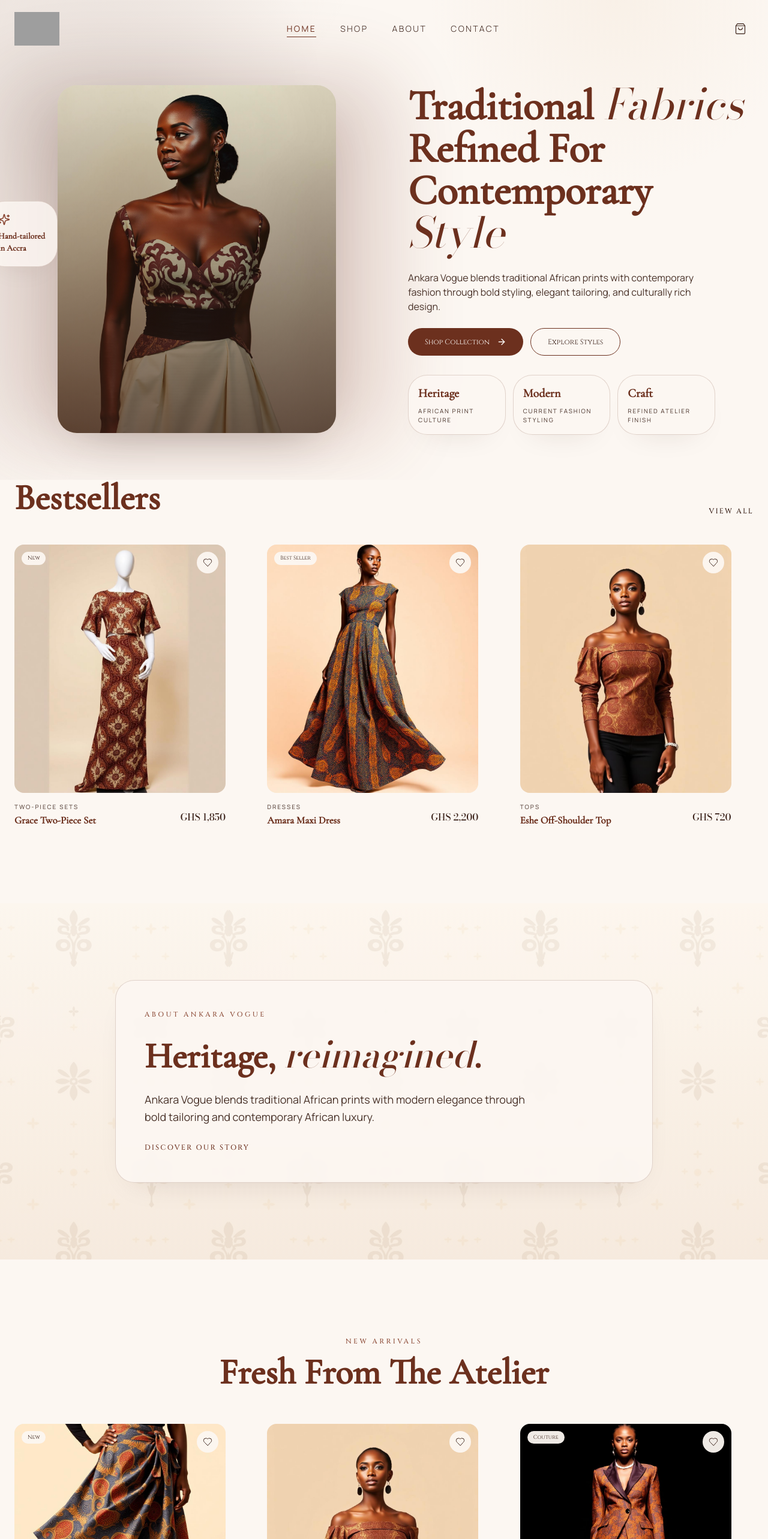
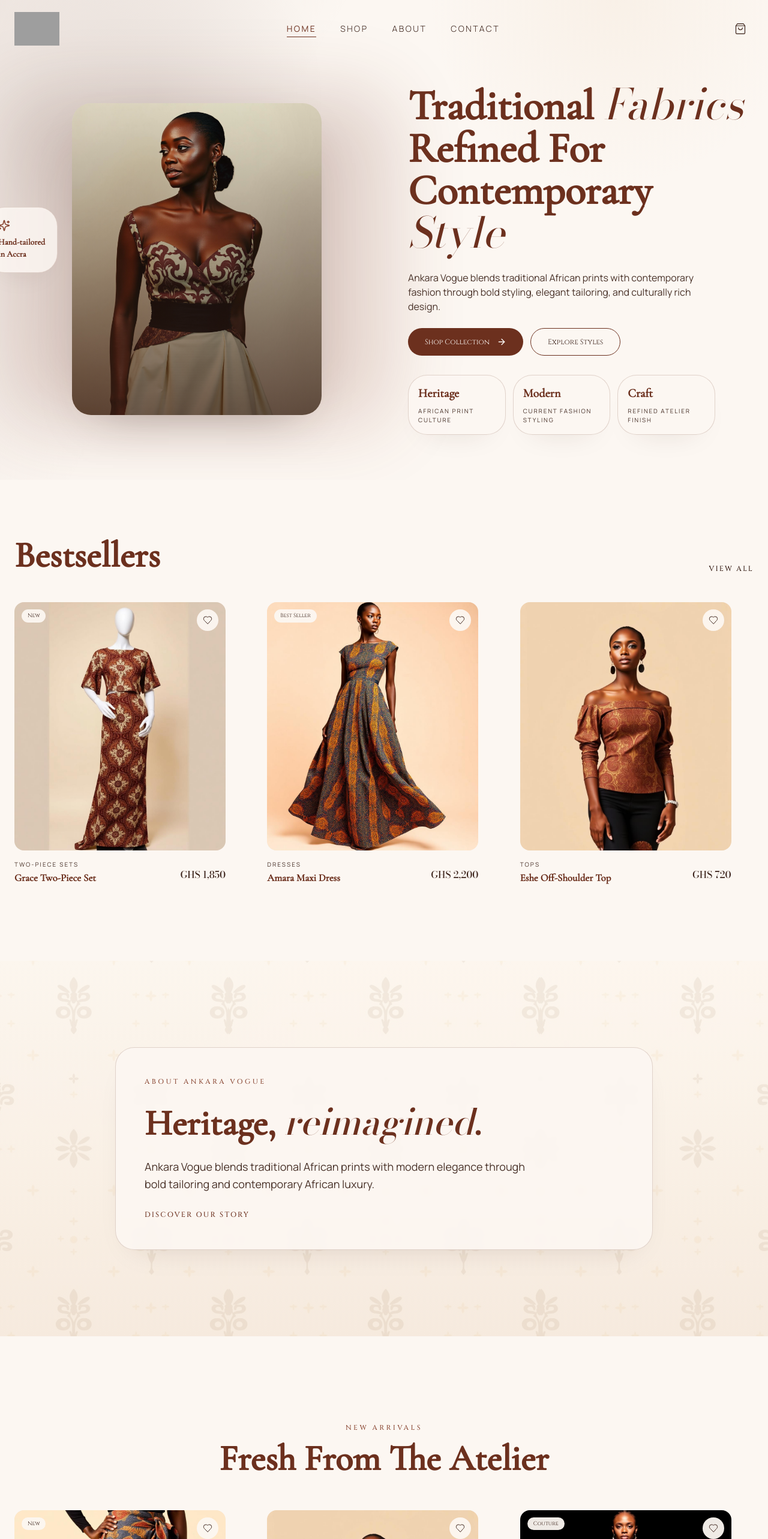
Before and after one commit to oliviaroberta/AnkaraVogue, a React (Vite) app: page / in a window 1280 px wide. Shown: the top 2566 px of the page at 60% size. Built offline with nearby package versions, Linux system fonts and the light colour scheme; grey boxes are pictures that could not be loaded; the HTML template or start-up script is replaced by a standard one.

Commit message:
renamed:    dist/assets/index-BDK3b63b.js -> dist/assets/index-mDmcxP7N.js 	modified:   dist/index.html 	modified:   src/pages/Home.tsx

```diff
--- a/src/pages/Home.tsx
+++ b/src/pages/Home.tsx
@@ -15,7 +15,7 @@ const Home = () => {
         <div className="container relative grid lg:grid-cols-[0.95fr_0.9fr] gap-10 lg:gap-12 items-center pt-28 pb-12">
           <div className="relative animate-scale-in order-1">
             <div className="absolute -inset-4 bg-gradient-luxe opacity-20 rounded-[3rem] blur-3xl" />
-            <div className="relative aspect-[4/5] max-w-[29rem] mx-auto rounded-[2rem] overflow-hidden shadow-elegant">
+            <div className="relative aspect-[4/5] max-w-[26rem] mx-auto rounded-[2rem] overflow-hidden shadow-elegant">
               <img src={hero} alt="Ankara Vogue heritage couture" width={1536} height={1920} className="w-full h-full object-cover" />
               <div className="absolute inset-0 bg-gradient-overlay" />
             </div>
@@ -54,7 +54,7 @@ const Home = () => {
         </div>
       </section>
 
-      <section className="container pb-24 md:pb-32">
+      <section className="container pt-18 md:pt-24 pb-24 md:pb-32">
         <div className="flex justify-between items-end mb-12 flex-wrap gap-4">
           <div>
             <h2 className="font-display text-4xl md:text-6xl">Bestsellers</h2>
@@ -66,7 +66,7 @@ const Home = () => {
         </div>
       </section>
 
-      <section className="relative py-24 md:py-32 bg-gradient-cream overflow-hidden">
+      <section className="relative py-28 md:py-36 bg-gradient-cream overflow-hidden">
         <div className="absolute inset-0 pattern-bg opacity-[0.08]" />
         <div className="container relative">
           <div className="max-w-4xl mx-auto">
@@ -86,7 +86,7 @@ const Home = () => {
         </div>
       </section>
 
-      <section className="container py-24 md:py-32">
+      <section className="container py-28 md:py-36">
         <div className="text-center mb-14">
           <p className="section-kicker text-secondary mb-3">New Arrivals</p>
           <h2 className="font-display text-4xl md:text-6xl">Fresh From The Atelier</h2>
@@ -96,7 +96,7 @@ const Home = () => {
         </div>
       </section>
 
-      <section className="container py-20 md:py-24">
+      <section className="container py-24 md:py-28">
         <div className="flex justify-between items-end mb-10 flex-wrap gap-4">
           <div>
             <p className="section-kicker text-secondary mb-3">Client Praise</p>
@@ -115,7 +115,7 @@ const Home = () => {
         </div>
       </section>
 
-      <section className="container pb-24 md:pb-32">
+      <section className="container pt-8 md:pt-12 pb-24 md:pb-32">
         <div className="editorial-card p-8 md:p-10 lg:p-12 text-center max-w-4xl mx-auto">
           <p className="section-kicker text-secondary mb-3">Instagram</p>
           <h2 className="font-display text-4xl md:text-6xl">{brand.instagram}</h2>
@@ -126,7 +126,7 @@ const Home = () => {
         </div>
       </section>
 
-      <section className="container pb-24 md:pb-32">
+      <section className="container pt-8 md:pt-12 pb-24 md:pb-32">
         <div className="relative overflow-hidden rounded-[2.5rem] ankara-panel p-10 md:p-20 text-primary-foreground">
           <div className="absolute inset-0 pattern-bg opacity-[0.12]" />
           <div className="relative max-w-2xl">
```
Also changed, not shown: 4 other files (tests, documents, lock files or other folders).
